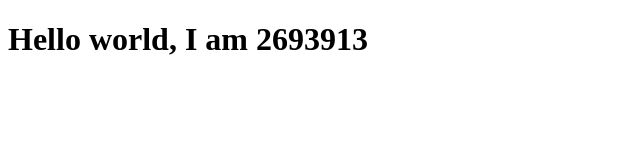
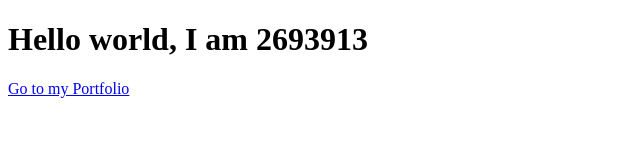
Before and after one commit to Givenmak-7/lab1, a plain HTML site: page index.html in a window 1280 px wide. Shown: the whole page, without its empty margins (0-640 px from the left). Drawn offline with Linux system fonts and the light colour scheme.

Commit message:
added link

```diff
--- a/index.html
+++ b/index.html
@@ -7,5 +7,6 @@
 </head>
 <body>
     <h1>Hello world, I am 2693913</h1>
+    <a href="2693913-lab2.html">Go to my Portfolio</a>
 </body>
 </html>
```
